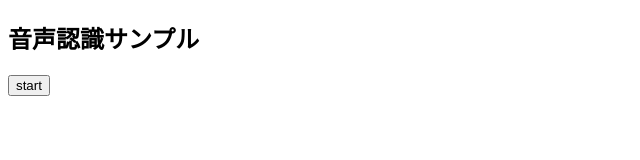
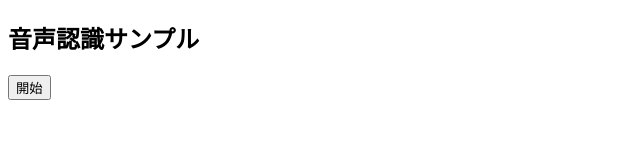
Before and after one commit to simotukih/Transcription, a plain HTML site: page index.html in a window 1280 px wide. Shown: the full height of the page, 0-640 px from the left. Drawn offline with Linux system fonts and the light colour scheme.

Commit message:
Update index.html

```diff
--- a/index.html
+++ b/index.html
@@ -7,7 +7,7 @@
 </head>
 <body>
     <h2>音声認識サンプル</h2>
-    <button id="btn">start</button>
+    <button id="btn">開始</button>
     <div id="content"></div>
 
 <script>
```
